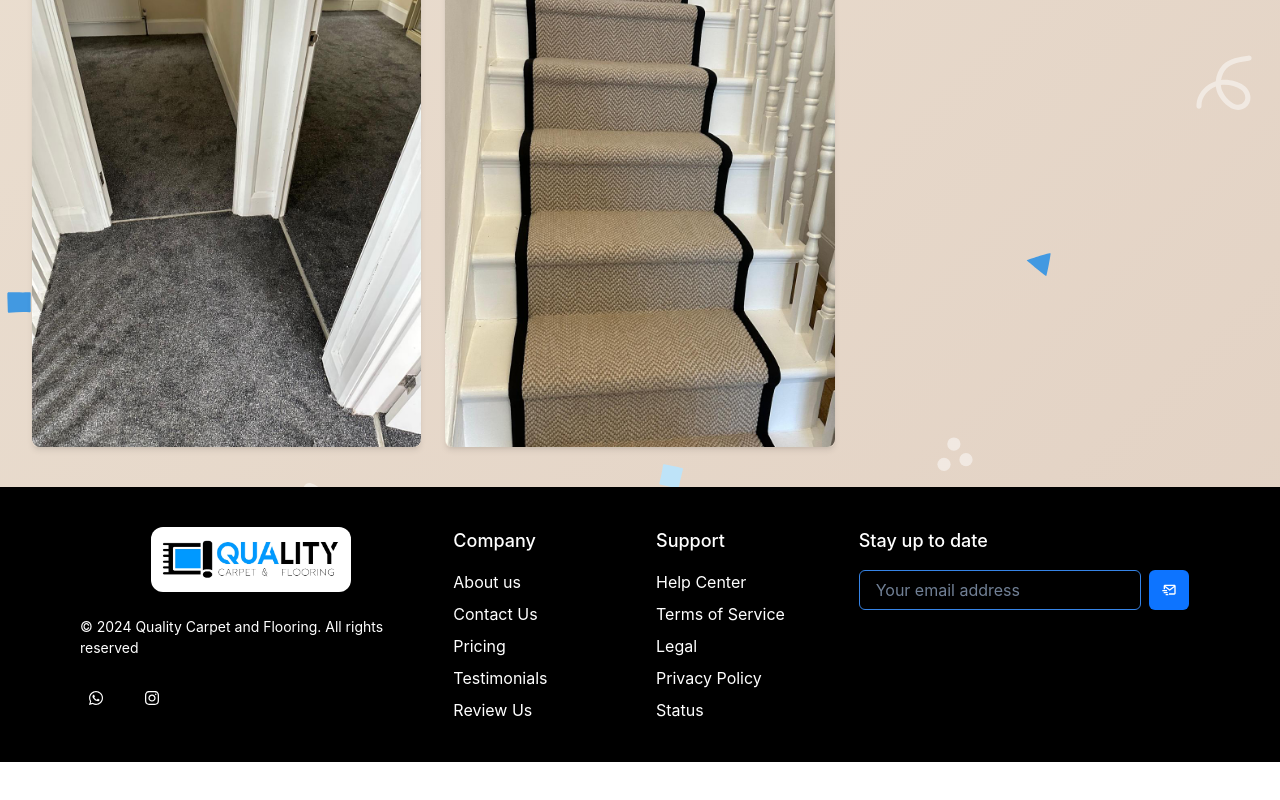
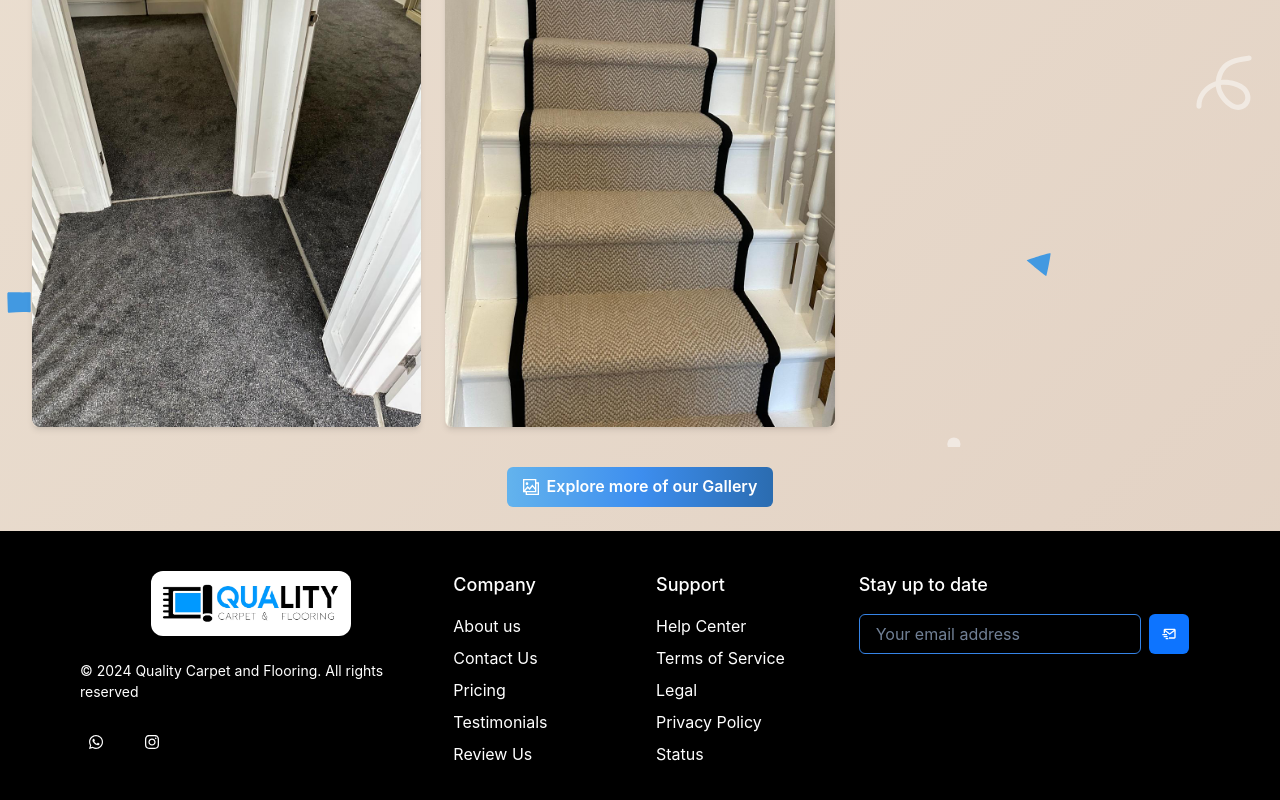
Before and after one commit to aayushwrld/qualitycarpet, a React (Vite) app in the folder client/: page /gallery in a window 1280 px wide. Shown: the part 5734-6534 px from the top of the page. Before the commit the page ends 6496 px from the top, so only its background shows below. Built offline with nearby package versions, Linux system fonts and the light colour scheme.

Commit message:
Gallery Update

```diff
--- a/client/src/pages/Gallery.tsx
+++ b/client/src/pages/Gallery.tsx
@@ -6,12 +6,15 @@ import {
   Container,
   Text,
   Flex,
+  Button,
+  Stack,
 } from "@chakra-ui/react";
 import Transitions from "./Transitions";
+import { GrGallery } from "react-icons/gr";
 
 const images = Array.from(
   { length: 32 },
-  (_, i) => `../src/assets/gallery${i + 1}.jpeg`
+  (_, i) => `/src/assets/gallery${i + 1}.jpeg`
 );
 
 const Gallery = () => {
@@ -33,7 +36,7 @@ const Gallery = () => {
     <Transitions>
       <Container
         maxW="7xl"
-        py={10}
+        py={5}
         px={{ base: 5, md: 8 }}
         css={{
           backgroundImage: CONFETTI_LIGHT,
@@ -84,6 +87,23 @@ const Gallery = () => {
           ))}
         </Grid>
       </Container>
+      <Stack spacing={4} align="center" mt={5} mb={6}>
+        <Button
+          leftIcon={<GrGallery />}
+          colorScheme="blue"
+          bgGradient="linear(to-r, blue.300, #3D8EEF, blue.600)"
+          color="white"
+          variant="solid"
+          onClick={() =>
+            window.open(
+              "https://www.checkatrade.com/trades/qualitycarpetandflooringltd877181#gallery",
+              "_blank"
+            )
+          }
+        >
+          Explore more of our Gallery
+        </Button>
+      </Stack>
     </Transitions>
   );
 };
```
